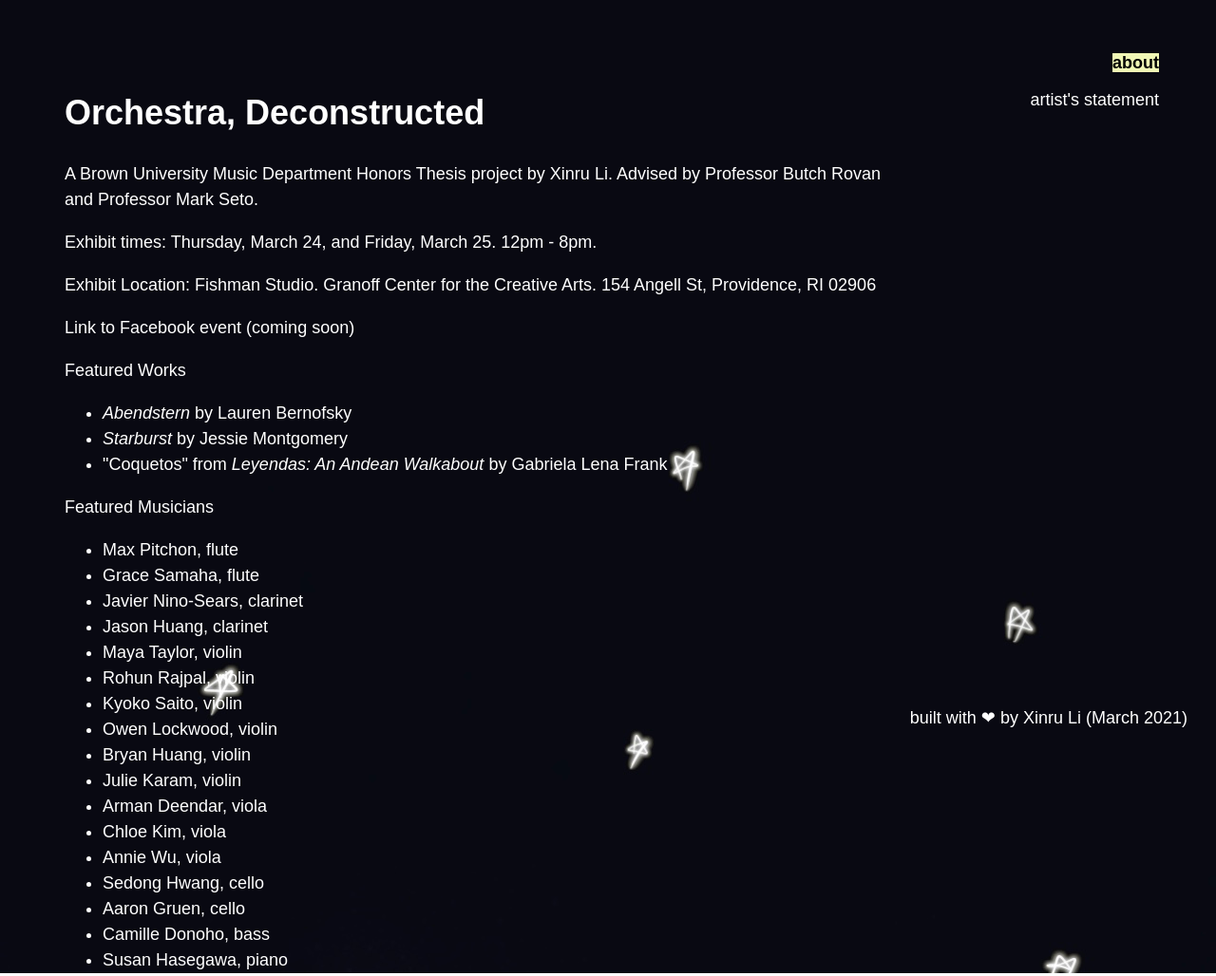
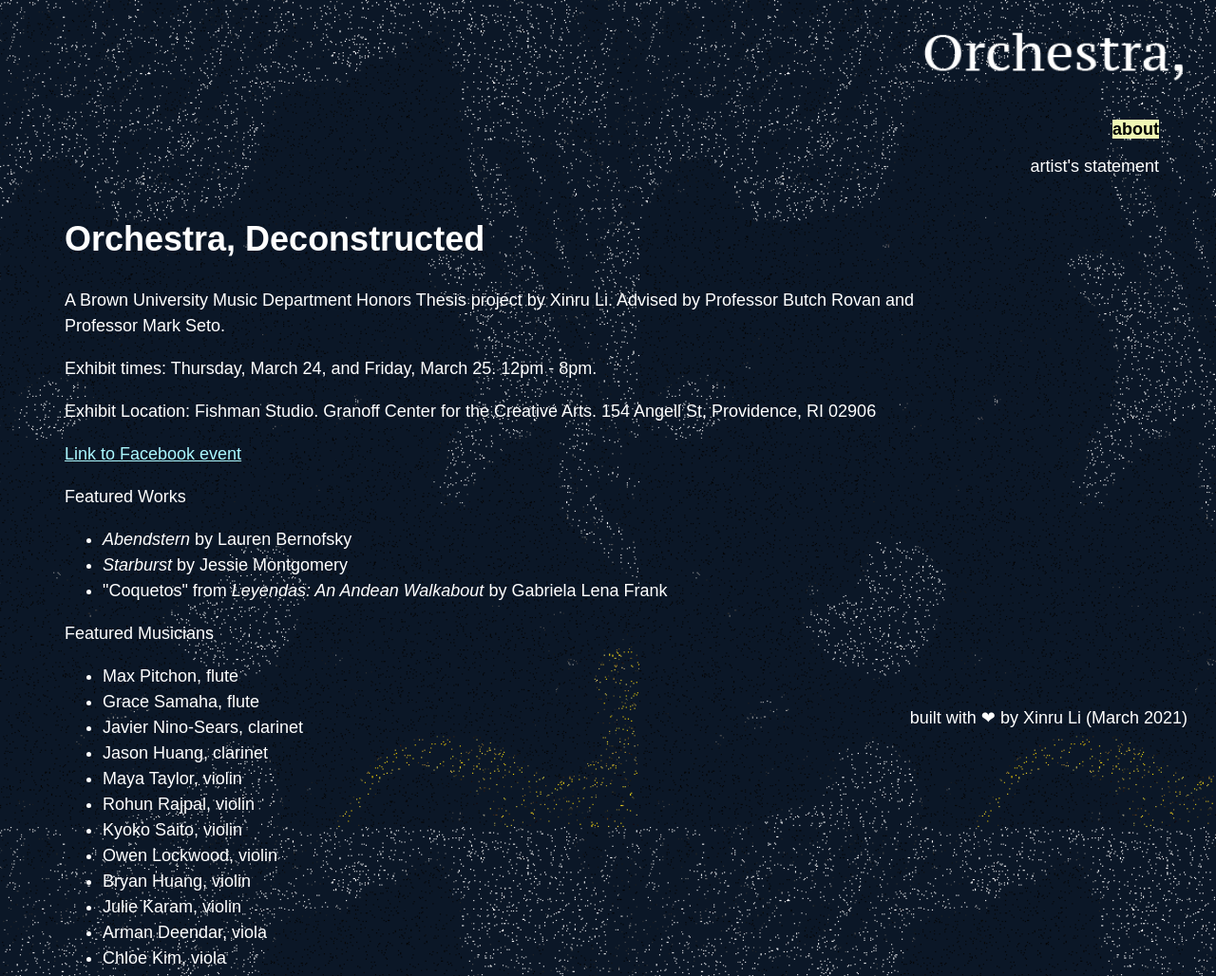
Before and after one commit to xinruviolas/thesis, a plain HTML site: page index.html in a window 1280 px wide. Shown: the top 1028 px of the page at 95% size. Drawn offline with Linux system fonts and the light colour scheme.

Commit message:
made it look nicer

```diff
--- a/index.html
+++ b/index.html
@@ -4,10 +4,12 @@
     <link rel="stylesheet" href="style.css">
     <script src="logic.js"></script>
 </head>
-<body>
+<body class="bkg">
+    <img class = "orchestra" src="orchestra.png" alt="orchestra">
+
     <div class="nav" >
-    <p onclick="about()"><span id = "about1" class="active">about</span></p>
-    <p onclick="artiststatement()"><span id ="artiststatement1">artist's statement </span></p>
+        <p onclick="about()"><span id = "about1" class="active">about</span></p>
+        <p onclick="artiststatement()"><span id ="artiststatement1">artist's statement </span></p>
     </div>
 
     <div class = "contentbox" style ="display: block" >
@@ -16,7 +18,7 @@
             <p>A Brown University Music Department Honors Thesis project by Xinru Li. Advised by Professor Butch Rovan and Professor Mark Seto. </p>
             <p>Exhibit times: Thursday, March 24, and Friday, March 25. 12pm - 8pm. </p>
             <p>Exhibit Location: Fishman Studio. Granoff Center for the Creative Arts. 154 Angell St, Providence, RI 02906</p>
-            <p>Link to Facebook event (coming soon) </p>
+            <p> <a href = "https://fb.me/e/1kue0CL5P" target = "_blank" >Link to Facebook event</a> </p>
             <p>Featured Works </p>
             <ul>
                 <li> <i>Abendstern</i> by Lauren Bernofsky</li>
@@ -49,13 +51,14 @@
 
         <div id ="artiststatement" style ="display: none">
             <h1>Orchestra Deconstructed Artist Statement</h1>
-            <p>will populate in a bit :///
+            <p>In progress, coming soon :)
             </p>
             <h1>Special thanks to</h1>
-            <p>Professor Butch Rovan, Primary Thesis Advisor, and Professor Mark Seto, Seconadary Thesis Advisor.
+            <p>Professor Butch Rovan, Primary Thesis Advisor, and Professor Mark Seto, Seconadary Thesis Advisor. And many more, coming soon :)
             </p>
 
         </div>
+        <img src="deconstructed.png" alt="deconstructed" class="deconstructed">
 
     <div class = "signature">built with ❤ by Xinru Li (March 2021)️</div>
 
--- a/style.css
+++ b/style.css
@@ -2,23 +2,43 @@
 body {
     /* background-color: #8BD4C0; */
     font-family: Arial, Helvetica, sans-serif;
-    background-image: url('background.jpg')
+    background-image: url('background.png');
+    background-size: contain;
+    width: 100vw;
+    height: 100vh;
 }
+/* .bkg{
+
+} */
 h1 {
     color: white;
 }
 
-img {
+a {
+    color: rgb(172, 249, 255);
+
+}
+a:hover {
+    color:rgb(233, 255, 172);
+}
+
+.deconstructed {
     display: block;
-    margin-left: auto;
-    margin-right: auto;
+    /* margin-left: auto; */
+    /* margin-right: auto; */
     width: 50%;
+}
+.orchestra {
+    /* display: block; */
+    /* margin-left: auto; */
+    width: 30%;
+    float: right;
 }
 .nav {
     color:white;
     position: fixed;
     right: 30px;
-    margin: 30px 30px 0 30px;
+    margin: 100px 30px 0 30px;
     width: 30%;
     text-align: right;
     font-size: 18px;
```
Also changed, not shown: ThesisBanner.png (added), background.png (added), deconstructed.png (added), orchestra.png (added), 1 other file.
